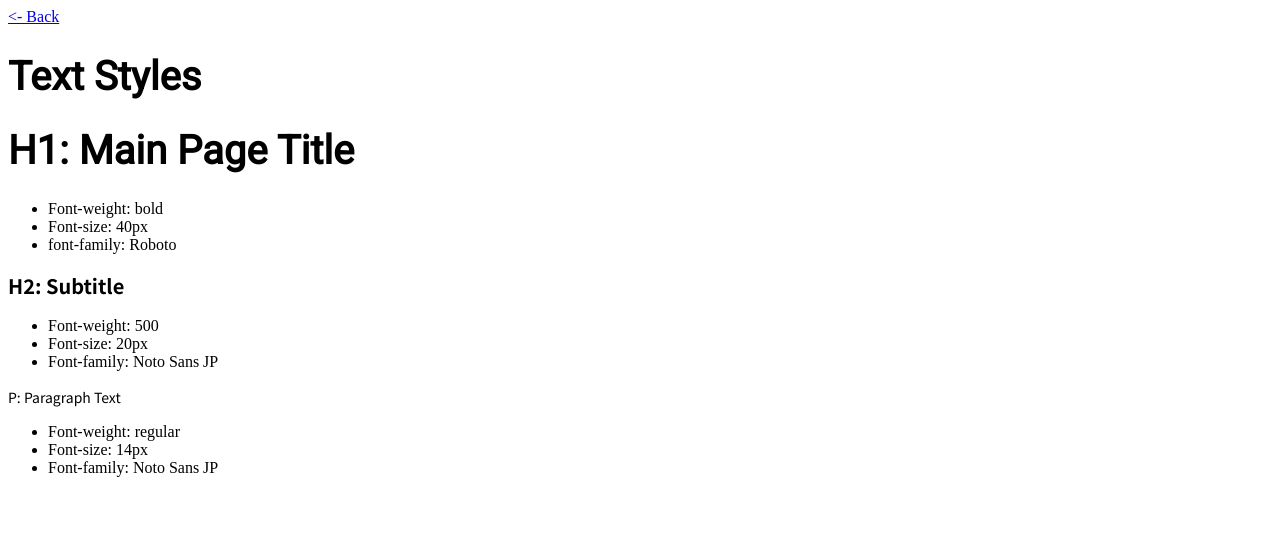
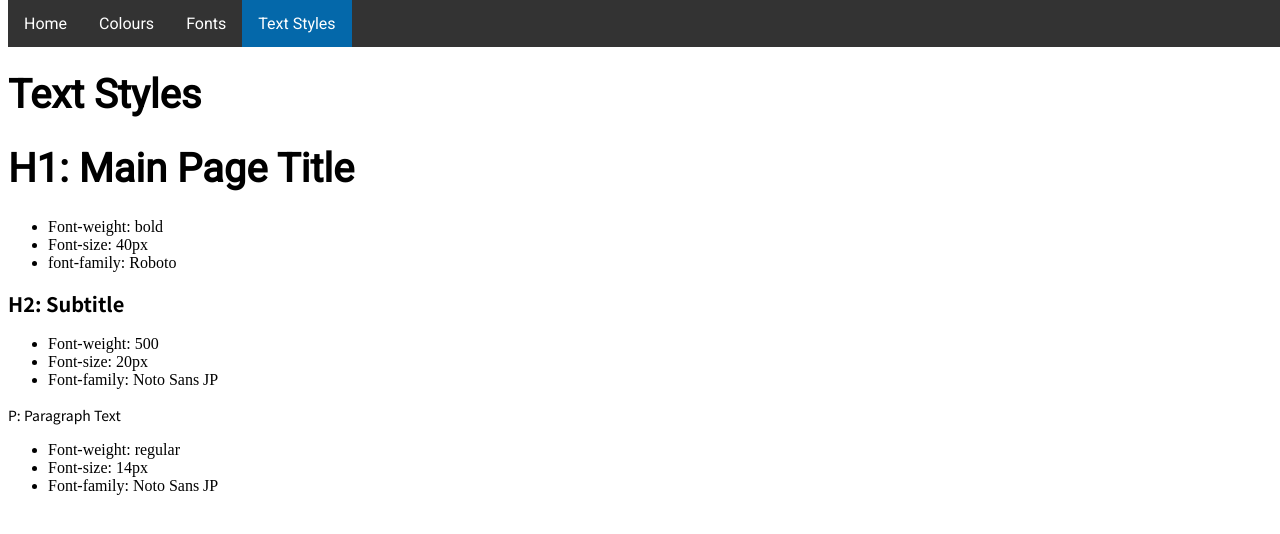
Before and after one commit to k1tsunee/k1tsunee.github.io, a plain HTML site: page styles.html in a window 1280 px wide. Drawn offline with Linux system fonts and the light colour scheme.

Commit message:
Added a fix navbar

```diff
--- a/css/coloursStyle.css
+++ b/css/coloursStyle.css
@@ -2,6 +2,7 @@ h1 {
     font-family: 'Roboto', sans-serif;
     font-weight: bold;
     font-size: 40px;
+    padding-top: 4%;
 }
 
 h2 {
@@ -69,3 +70,35 @@ p {
     background-color: #DD1923;
     text-align: center;
 }
+
+.navBarMain {
+    list-style-type: none;
+    margin: 0;
+    padding: 0;
+    overflow: hidden;
+    background-color: #333;
+    position: fixed;
+    top: 0;
+    width: 100%;
+}
+
+li {
+    float: left;
+}
+
+li a {
+    font-family: 'Roboto', sans-serif;
+    display: block;
+    color: white;
+    text-align: center;
+    padding: 14px 16px;
+    text-decoration: none;
+}
+
+li a:hover:not(.active) {
+    background-color: #111;
+}
+
+.active {
+    background-color: #0468aa;
+}
--- a/css/fontsStyle.css
+++ b/css/fontsStyle.css
@@ -2,6 +2,7 @@ h1 {
     font-family: 'Roboto', sans-serif;
     font-weight: bold;
     font-size: 40px;
+    padding-top: 4%;
 }
 
 h2 {
@@ -102,3 +103,35 @@ p {
     font-size: 24px;
     font-style: italic;
 }
+
+.navBarMain {
+    list-style-type: none;
+    margin: 0;
+    padding: 0;
+    overflow: hidden;
+    background-color: #333;
+    position: fixed;
+    top: 0;
+    width: 100%;
+}
+
+li {
+    float: left;
+}
+
+li a {
+    font-family: 'Roboto', sans-serif;
+    display: block;
+    color: white;
+    text-align: center;
+    padding: 14px 16px;
+    text-decoration: none;
+}
+
+li a:hover:not(.active) {
+    background-color: #111;
+}
+
+.active {
+    background-color: #0468aa;
+}
--- a/css/indexStyle.css
+++ b/css/indexStyle.css
@@ -28,6 +28,7 @@ p {
 .siteHeader {
     text-align: center;
     margin: 15px;
+    padding-top: 4%;
 }
 
 .digimonSubtitle {
@@ -35,8 +36,34 @@ p {
     font-size: 12px;
 }
 
-.topnav a {
+.navBarMain {
+    list-style-type: none;
+    margin: 0;
+    padding: 0;
+    overflow: hidden;
+    background-color: #333;
+    position: fixed;
+    top: 0;
+    width: 100%;
+}
+
+li {
+    float: left;
+}
+
+li a {
+    font-family: 'Roboto', sans-serif;
+    display: block;
+    color: white;
     text-align: center;
-    padding: 5px;
-    font-size: 17px;
+    padding: 14px 16px;
+    text-decoration: none;
 }
+
+li a:hover:not(.active) {
+    background-color: #111;
+}
+
+.active {
+    background-color: #0468aa;
+}
--- a/css/stylesStyle.css
+++ b/css/stylesStyle.css
@@ -1,16 +1,16 @@
-h1 {
+.header1 {
     font-family: 'Roboto', sans-serif;
     font-weight: bold;
     font-size: 40px;
 }
 
-h2 {
+.header2 {
     font-family: 'Noto Sans JP', sans-serif;
     font-weight: 530;
     font-size: 20px;
 }
 
-p {
+.paragrafo {
     font-family: 'Noto Sans JP', sans-serif;
     font-weight: regular;
     font-size: 14px;
@@ -19,3 +19,35 @@ p {
 ul li::marker {
     color: black;
 }
+
+.navBarMain {
+    list-style-type: none;
+    margin: 0;
+    padding: 0;
+    overflow: hidden;
+    background-color: #333;
+    position: fixed;
+    top: 0;
+    width: 100%;
+}
+
+li.item {
+    float: left;
+}
+
+li.item a {
+    font-family: 'Roboto', sans-serif;
+    display: block;
+    color: white;
+    text-align: center;
+    padding: 14px 16px;
+    text-decoration: none;
+}
+
+li.item a:hover:not(.active) {
+    background-color: #111;
+}
+
+.active {
+    background-color: #0468aa;
+}
--- a/styles.html
+++ b/styles.html
@@ -11,11 +11,19 @@
 </head>
 
 <body>
+    <ul class="navBarMain">
+        <li class="item"><a href="index.html">Home</a></li>
+        <li class="item"><a href="colours.html">Colours</a></li>
+        <li class="item"><a href="fonts.html">Fonts</a></li>
+        <li class="item"><a href="styles.html" class="active">Text Styles</a></li>
+    </ul>
+
     <div class="textStyles">
-        <a href="index.html">
-            <- Back</a>
-                <h1>Text Styles</h1>
+                <br>
+                <br>
+                <h1 class="header1">Text Styles</h1>
                 <h1 class="header1">H1: Main Page Title</h1>
+                <div class="fontes">
                 <ul>
                     <li>Font-weight: bold</li>
                     <li>Font-size: 40px</li>
@@ -29,12 +37,13 @@
                     <li>Font-family: Noto Sans JP</li>
                 </ul>
 
-                <p>P: Paragraph Text</p>
+                <p class="paragrafo">P: Paragraph Text</p>
                 <ul>
                     <li>Font-weight: regular</li>
                     <li>Font-size: 14px</li>
                     <li>Font-family: Noto Sans JP</li>
                 </ul>
+            </div>
     </div>
 </body>
 
```
Also changed, not shown: colours.html (+7 -2 lines), fonts.html (+7 -2 lines), index.html (+6 -5 lines).
